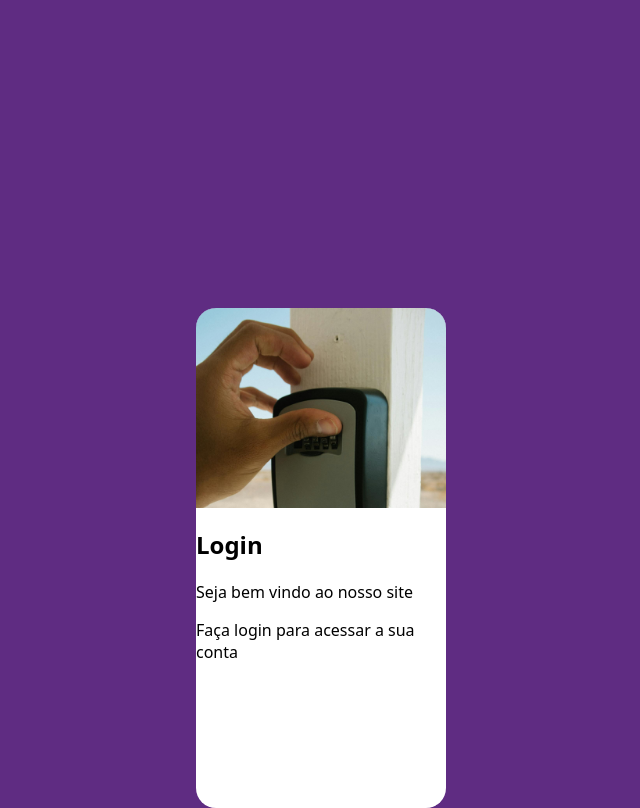
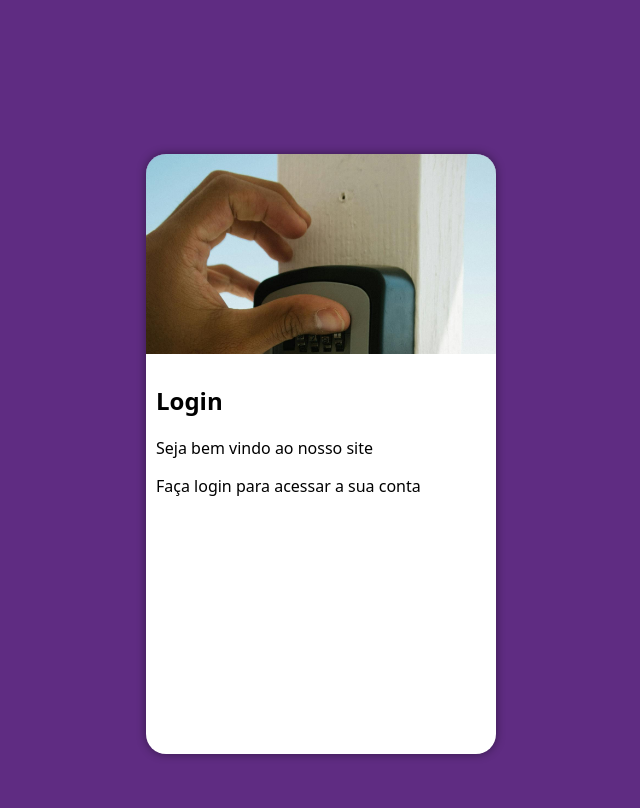
Before and after one commit to Lindomar2025/projeto-login, a plain HTML site: page index.html in a window 1280 px wide. Shown: the whole page, without its empty margins (327-967 px from the left). Drawn offline with Linux system fonts and the light colour scheme.

Commit message:
ajuste de tela

```diff
--- a/estilos/style.css
+++ b/estilos/style.css
@@ -26,20 +26,29 @@ main {
 section#Login {
 
     background-color: white ;
-    width: 250px;
-    height: 500px;
+    width: 350px;
+    height: 600px;
     border-radius: 20px;
     position: absolute;
     top: 50px;
     left: 50%;
-    transform: translate(-50%, 50%);
+    transform: translate(-50%, 16%);
     overflow: hidden;
+    box-shadow: 0px 0px 10px rgba(0, 0, 0, 0.438) ;
 }
 
 section#Login > div#imagem {
-
+    display: block;
     background: #5f2c82 url(../imagens/pexels-athena-2985875.jpg);
     height: 200px;
     background-size: cover;
+    background-position: left top;
+
 
 }
+
+section#Login > div#formulario {
+    display: block;
+    padding: 10px;
+
+}
```
